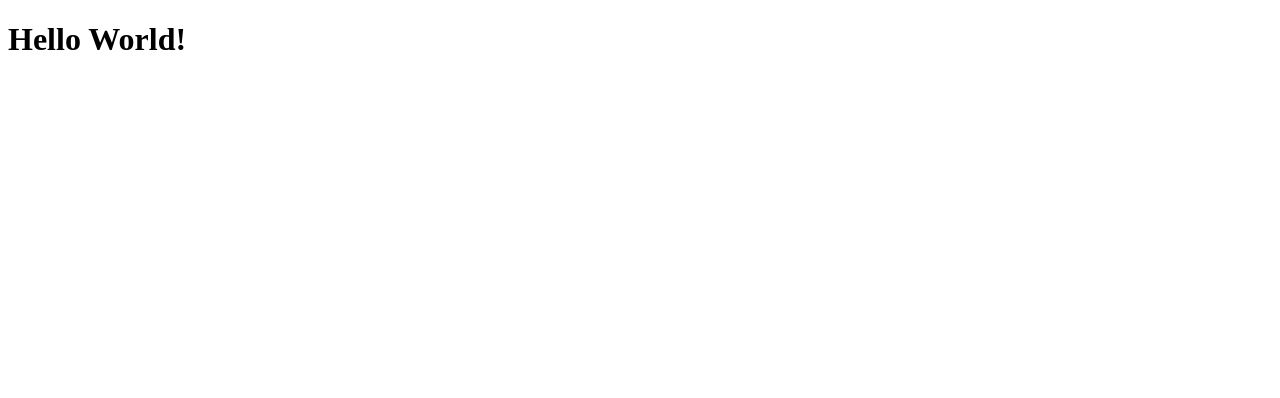
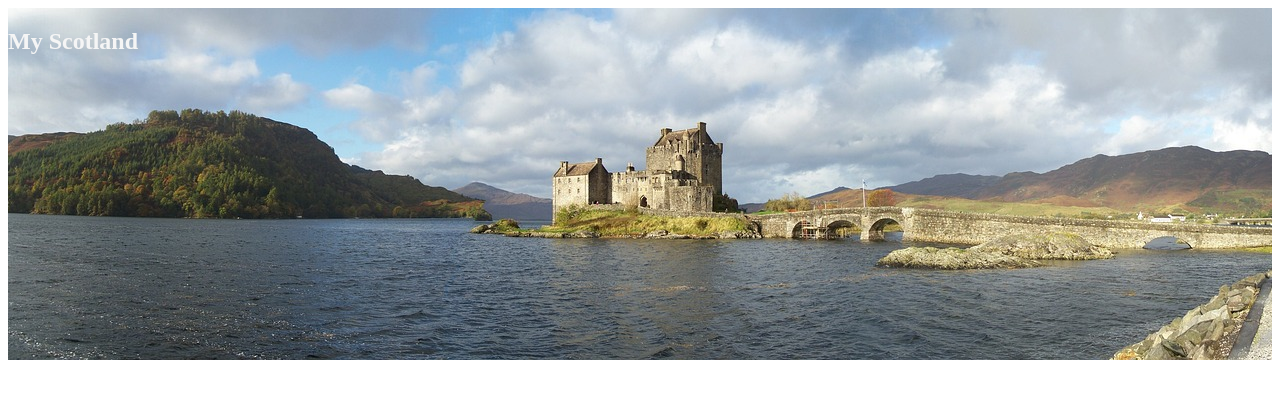
Before and after one commit to HarishS23001/MYScotland-foldah, a plain HTML site: page index.html in a window 1280 px wide. Drawn offline with Linux system fonts and the light colour scheme.

Commit message:
added hero image and text

```diff
--- a/index.html
+++ b/index.html
@@ -3,9 +3,14 @@
 <head>
     <meta charset="UTF-8">
     <meta name="viewport" content="width=h1, initial-scale=1.0">
+    <link rel="stylesheet" href="style.css">
     <title>Document</title>
 </head>
 <body>
-    <h1>Hello World!</h1>
+    <section class="hero-image">
+        <h1 class="hero-text">
+            My Scotland
+        </h1>
+    </section>
 </body>
 </html>
--- /dev/null
+++ b/style.css
@@ -0,0 +1,13 @@
+.hero-image{
+    background-image: url("./images/scotland-1987599_1280.jpg");
+    height: 352px;
+    background-position: center;
+    background-repeat: no-repeat;
+    background-size: cover;
+}
+
+.hero-text{
+    color: whitesmoke;
+    position: absolute;
+    top: 3;
+}
```
